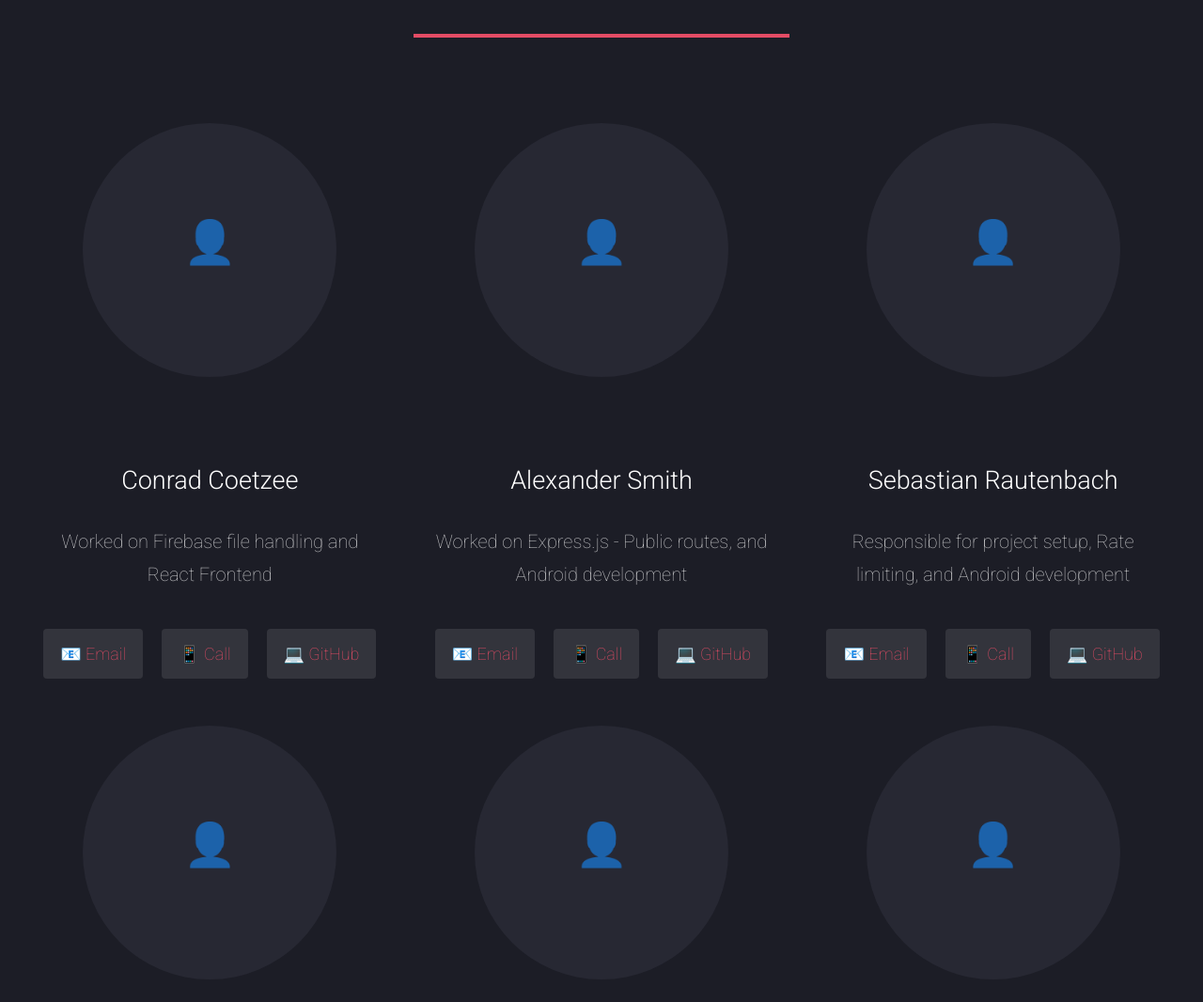
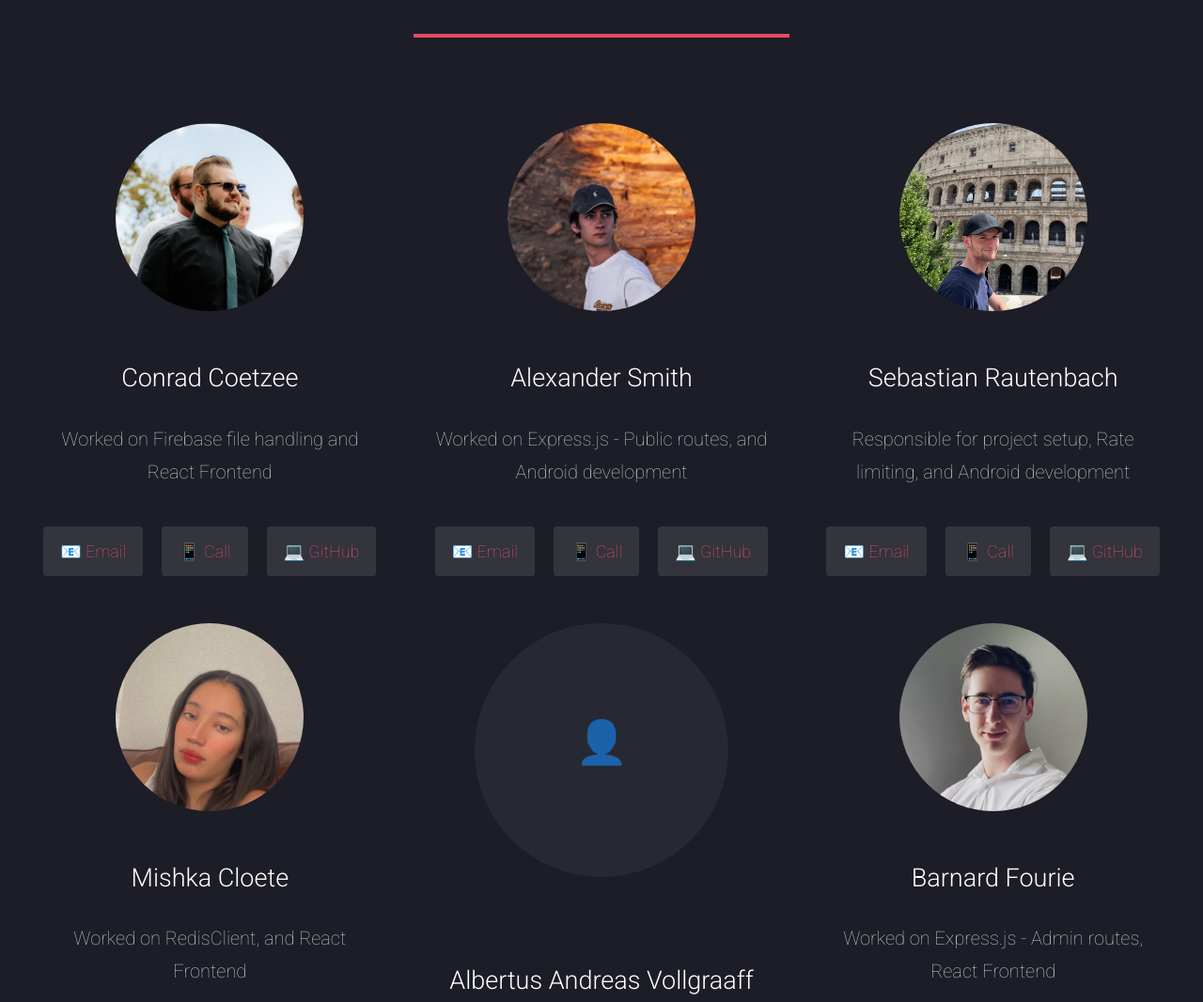
Before and after one commit to BarnardF/IT-Showcase-TapApp-team, a plain HTML site: page index.html in a window 1280 px wide. Shown: the part 260-1326 px from the top of the page at 94% size. Drawn offline with Linux system fonts and the light colour scheme.

Commit message:
Added profile pictures

```diff
--- a/index.html
+++ b/index.html
@@ -233,7 +233,7 @@
                 <div class="row gtr-uniform">
                     <!-- Team Member 1 -->
                     <section class="col-4">
-                        <span class="icon major">👤</span>
+                        <img src="images/conrad.jpeg" alt="Team Member 1" style="width: 10em; height: 10em; border-radius: 100%; object-fit: cover; margin: 0 0 2em 0;">
                         <h3>Conrad Coetzee</h3>
                         <p>Worked on Firebase file handling and React Frontend</p>
                         <div class="contact-links">
@@ -245,7 +245,7 @@
 
                     <!-- Team Member 2 -->
                     <section class="col-4">
-                        <span class="icon major">👤</span>
+                        <img src="images/alexander.jpeg" alt="Team Member 2" style="width: 10em; height: 10em; border-radius: 100%; object-fit: cover; margin: 0 0 2em 0;">
                         <h3>Alexander Smith</h3>
                         <p>Worked on Express.js - Public routes, and Android development</p>
                         <div class="contact-links">
@@ -257,7 +257,7 @@
 
                     <!-- Team Member 3 -->
                     <section class="col-4">
-                        <span class="icon major">👤</span>
+                        <img src="images/sebastian.jpeg" alt="Team Member 3" style="width: 10em; height: 10em; border-radius: 100%; object-fit: cover; margin: 0 0 2em 0;">
                         <h3>Sebastian Rautenbach</h3>
                         <p>Responsible for project setup, Rate limiting, and Android development</p>
                         <div class="contact-links">
@@ -269,7 +269,7 @@
 
                     <!-- Team Member 4 -->
                     <section class="col-4">
-                        <span class="icon major">👤</span>
+                        <img src="images/mishka.jpeg" alt="Team Member 4" style="width: 10em; height: 10em; border-radius: 100%; object-fit: cover; margin: 0 0 2em 0;">
                         <h3>Mishka Cloete</h3>
                         <p>Worked on RedisClient, and React Frontend</p>
                         <div class="contact-links">
@@ -293,7 +293,7 @@
 
                     <!-- Team Member 6 -->
                     <section class="col-4">
-                        <span class="icon major">👤</span>
+                        <img src="images/barnard.jpg" alt="Team Member 6" style="width: 10em; height: 10em; border-radius: 100%; object-fit: cover; margin: 0 0 2em 0;">
                         <h3>Barnard Fourie</h3>
                         <p>Worked on Express.js - Admin routes, React Frontend</p>
                         <div class="contact-links">
@@ -308,3 +308,5 @@
     </section>
 </body>
 </html>
+
+//Special thanks to Alexander for finding a client/customer and suggesting this project idea for us to build, without him and his effort, we would have no project.
```
Also changed, not shown: images/alexander.jpeg (added), images/barnard.jpg (added), images/conrad.jpeg (added), images/mishka.jpeg (added), images/sebastian.jpeg (added).
